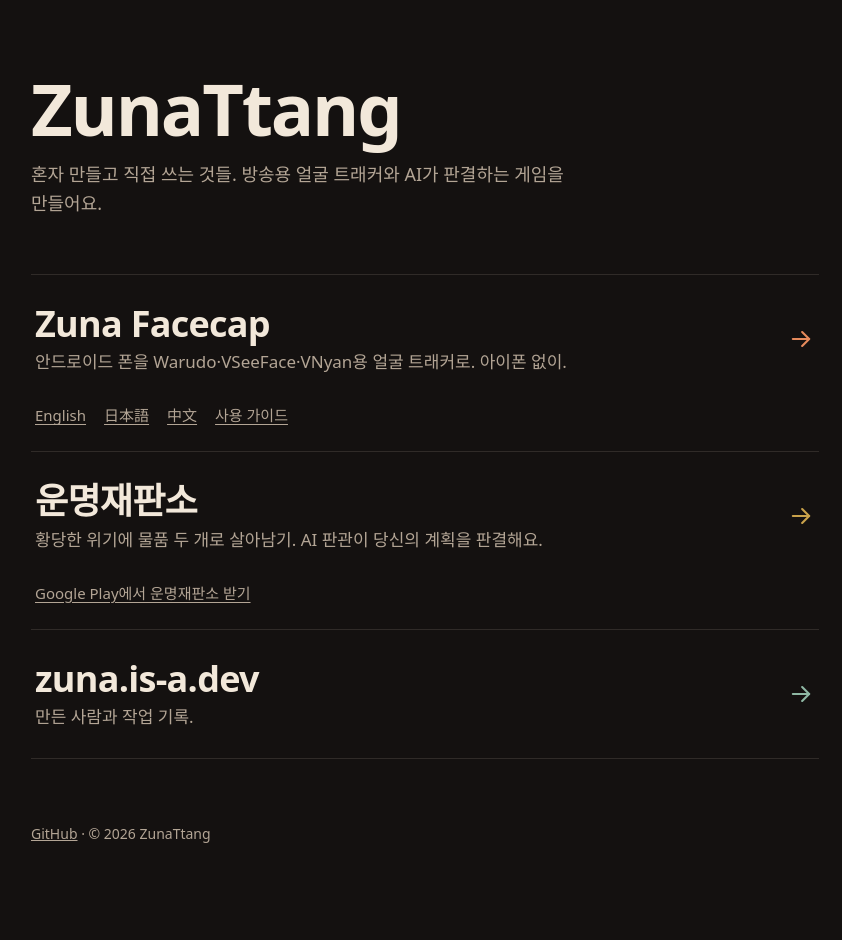
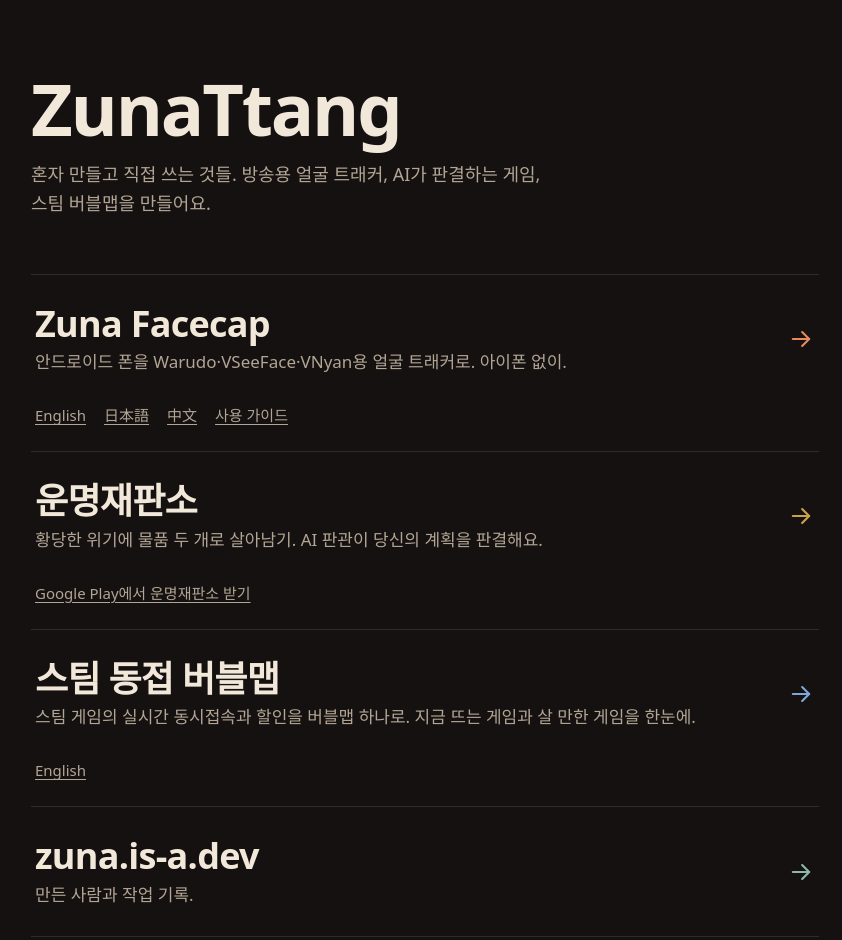
Before and after one commit to ZunaTtang/zunattang.github.io, a plain HTML site: page index.html in a window 1280 px wide. Shown: the top 940 px of the page, without its empty margins (215-1057 px from the left). Before the commit the page ends 886 px from the top, so only its background shows below. Drawn offline with Linux system fonts and the light colour scheme.

Commit message:
Hub: add 스팀 동접 버블맵 (steambubbles.vercel.app)
New row with Korean and English links, blue accent, entries in the
page title/description, JSON-LD (WebApplication) and llms.txt.

Co-Authored-By: Claude Opus 5.5 <noreply@anthropic.com>

```diff
--- a/index.html
+++ b/index.html
@@ -3,8 +3,8 @@
 <head>
   <meta charset="utf-8">
   <meta name="viewport" content="width=device-width, initial-scale=1">
-  <title>ZunaTtang — Zuna Facecap · 운명재판소 · 포트폴리오</title>
-  <meta name="description" content="ZunaTtang이 만드는 것들: 안드로이드 얼굴 트래커 Zuna Facecap, AI 판결 코미디 게임 운명재판소, 포트폴리오.">
+  <title>ZunaTtang — Zuna Facecap · 운명재판소 · 스팀 버블맵</title>
+  <meta name="description" content="ZunaTtang이 만드는 것들: 안드로이드 얼굴 트래커 Zuna Facecap, AI 판결 코미디 게임 운명재판소, 스팀 동접 버블맵, 포트폴리오.">
   <meta name="robots" content="index, follow">
   <meta name="theme-color" content="#141110">
   <link rel="canonical" href="https://zunattang.github.io/">
@@ -12,11 +12,11 @@
   <meta property="og:site_name" content="ZunaTtang">
   <meta property="og:locale" content="ko_KR">
   <meta property="og:title" content="ZunaTtang">
-  <meta property="og:description" content="Zuna Facecap · 운명재판소 · 포트폴리오">
+  <meta property="og:description" content="Zuna Facecap · 운명재판소 · 스팀 동접 버블맵 · 포트폴리오">
   <meta property="og:url" content="https://zunattang.github.io/">
   <meta property="og:image" content="https://zunattang.github.io/zuna-facecap-releases/assets/og-ko.png">
   <link rel="icon" type="image/png" sizes="32x32" href="zuna-facecap-releases/assets/favicon-32.png">
-  <script type="application/ld+json">{"@context":"https://schema.org","@type":"ProfilePage","url":"https://zunattang.github.io/","mainEntity":{"@type":"Organization","name":"ZunaTtang","url":"https://zunattang.github.io/","sameAs":["https://github.com/ZunaTtang","https://zuna.is-a.dev/"]},"hasPart":[{"@type":"MobileApplication","name":"Zuna Facecap","url":"https://zunattang.github.io/zuna-facecap-releases/","operatingSystem":"Android 10+"},{"@type":"MobileApplication","name":"운명재판소","url":"https://zunattang.github.io/games/","installUrl":"https://play.google.com/store/apps/details?id=com.zunattang.fatetribunal","operatingSystem":"Android"}]}</script>
+  <script type="application/ld+json">{"@context":"https://schema.org","@type":"ProfilePage","url":"https://zunattang.github.io/","mainEntity":{"@type":"Organization","name":"ZunaTtang","url":"https://zunattang.github.io/","sameAs":["https://github.com/ZunaTtang","https://zuna.is-a.dev/"]},"hasPart":[{"@type":"MobileApplication","name":"Zuna Facecap","url":"https://zunattang.github.io/zuna-facecap-releases/","operatingSystem":"Android 10+"},{"@type":"MobileApplication","name":"운명재판소","url":"https://zunattang.github.io/games/","installUrl":"https://play.google.com/store/apps/details?id=com.zunattang.fatetribunal","operatingSystem":"Android"},{"@type":"WebApplication","name":"스팀 동접 버블맵 (Steam Player Bubbles)","url":"https://steambubbles.vercel.app/","applicationCategory":"GameApplication","operatingSystem":"Web","inLanguage":["ko","en"]}]}</script>
   <script>
     // Old links to the games page (zunattang.github.io/#fate etc.) now live under /games/.
     if (["#fate", "#maker", "#top"].includes(location.hash)) location.replace("games/" + location.hash);
@@ -25,7 +25,7 @@
   <style>
     :root {
       --ink: #141110; --panel: #1f1a17; --line: rgba(240, 230, 214, .12);
-      --text: #f2e8da; --dim: #b3a595; --facecap: #e58a5c; --games: #c9a24b; --folio: #8fb8a4;
+      --text: #f2e8da; --dim: #b3a595; --facecap: #e58a5c; --games: #c9a24b; --steam: #7fa7d9; --folio: #8fb8a4;
       color-scheme: dark;
     }
     *, *::before, *::after { box-sizing: border-box; }
@@ -50,6 +50,7 @@
     .row:hover svg { transform: translateX(4px); }
     .facecap { --accent: var(--facecap); }
     .games { --accent: var(--games); }
+    .steam { --accent: var(--steam); }
     .folio { --accent: var(--folio); }
     .more { margin: 0; padding: 0 4px 24px; display: flex; flex-wrap: wrap; gap: 6px 18px; font-size: 15px; }
     .more a { color: var(--dim); text-underline-offset: 3px; }
@@ -62,7 +63,7 @@
 <body>
 <main>
   <h1>ZunaTtang</h1>
-  <p class="intro">혼자 만들고 직접 쓰는 것들. 방송용 얼굴 트래커와 AI가 판결하는 게임을 만들어요.</p>
+  <p class="intro">혼자 만들고 직접 쓰는 것들. 방송용 얼굴 트래커, AI가 판결하는 게임, 스팀 버블맵을 만들어요.</p>
   <ul>
     <li class="facecap">
       <a class="row" href="zuna-facecap-releases/ko/">
@@ -80,6 +81,14 @@
       </a>
       <p class="more"><a href="https://play.google.com/store/apps/details?id=com.zunattang.fatetribunal" rel="noopener">Google Play에서 운명재판소 받기</a></p>
     </li>
+    <li class="steam">
+      <a class="row" href="https://steambubbles.vercel.app/ko" rel="noopener">
+        <h2 class="name">스팀 동접 버블맵</h2>
+        <p class="desc">스팀 게임의 실시간 동시접속과 할인을 버블맵 하나로. 지금 뜨는 게임과 살 만한 게임을 한눈에.</p>
+        <svg viewBox="0 0 24 24" fill="none" stroke="currentColor" stroke-width="1.8" stroke-linecap="round" stroke-linejoin="round" aria-hidden="true"><path d="M5 12h14"/><path d="M13 6l6 6-6 6"/></svg>
+      </a>
+      <p class="more"><a href="https://steambubbles.vercel.app/en" hreflang="en" lang="en" rel="noopener">English</a></p>
+    </li>
     <li class="folio">
       <a class="row" href="https://zuna.is-a.dev/">
         <h2 class="name">zuna.is-a.dev</h2>
```
Also changed, not shown: llms.txt.
